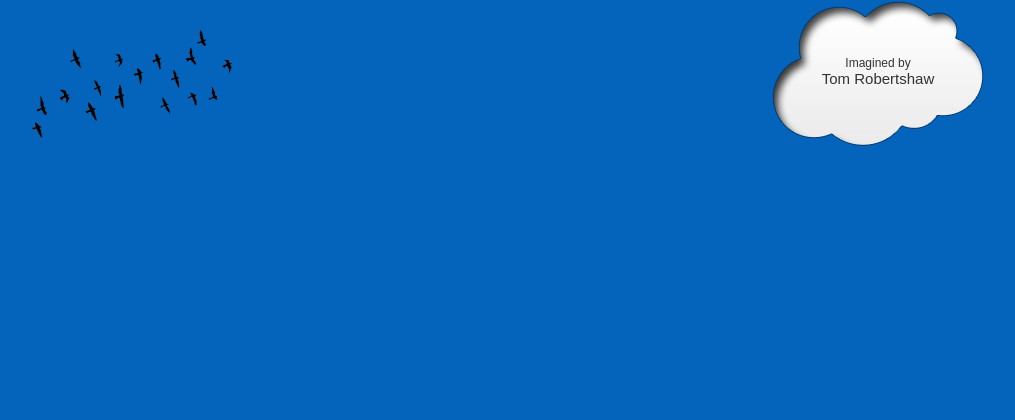
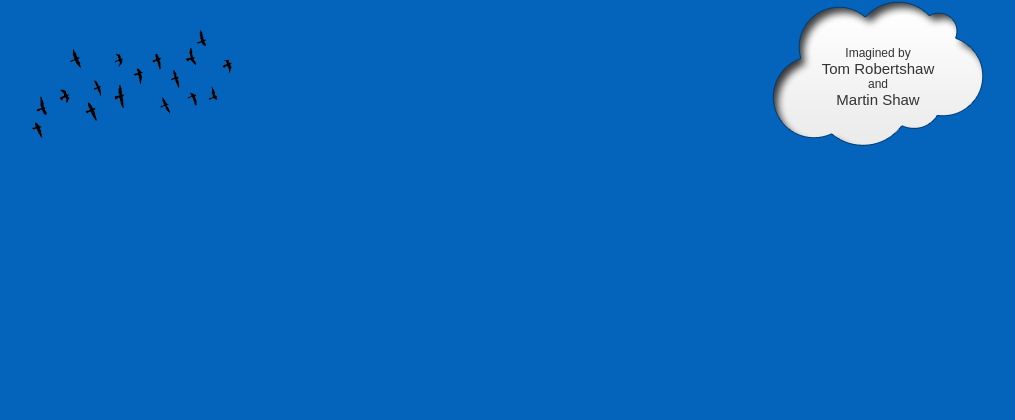
Before and after one commit to bobbyshaw/Literally-Deep-Fried, a PHP site: page / in a window 1280 px wide. Shown: the part 275-695 px from the top of the page, without its empty margins (131-1146 px from the left). Run offline with PHP 8.4, Linux system fonts and the light colour scheme; data that the repository does not hold is empty; some libraries are stand-ins or nearby versions.

Commit message:
Credited ME!

```diff
--- a/css/styles.css
+++ b/css/styles.css
@@ -91,7 +91,7 @@ footer p.cloud {
     font-family:Arial;
     float:right;
     text-align:center;
-    padding-top:55px;
+    padding-top:45px;
     font-size:12px;
     color:#333;
     background: url('../images/cloud.png') top right no-repeat;
--- a/index.php
+++ b/index.php
@@ -36,7 +36,7 @@
 
 
         <footer>
-            <p class="cloud">Imagined by <br/><a href="http://tomrobertshaw.net">Tom Robertshaw</a></p>
+            <p class="cloud">Imagined by <br/><a href="http://tomrobertshaw.net">Tom Robertshaw</a> <br/>and <br/><a href="#">Martin Shaw</a></p>
         </footer>
     </body>
 </html>
```
